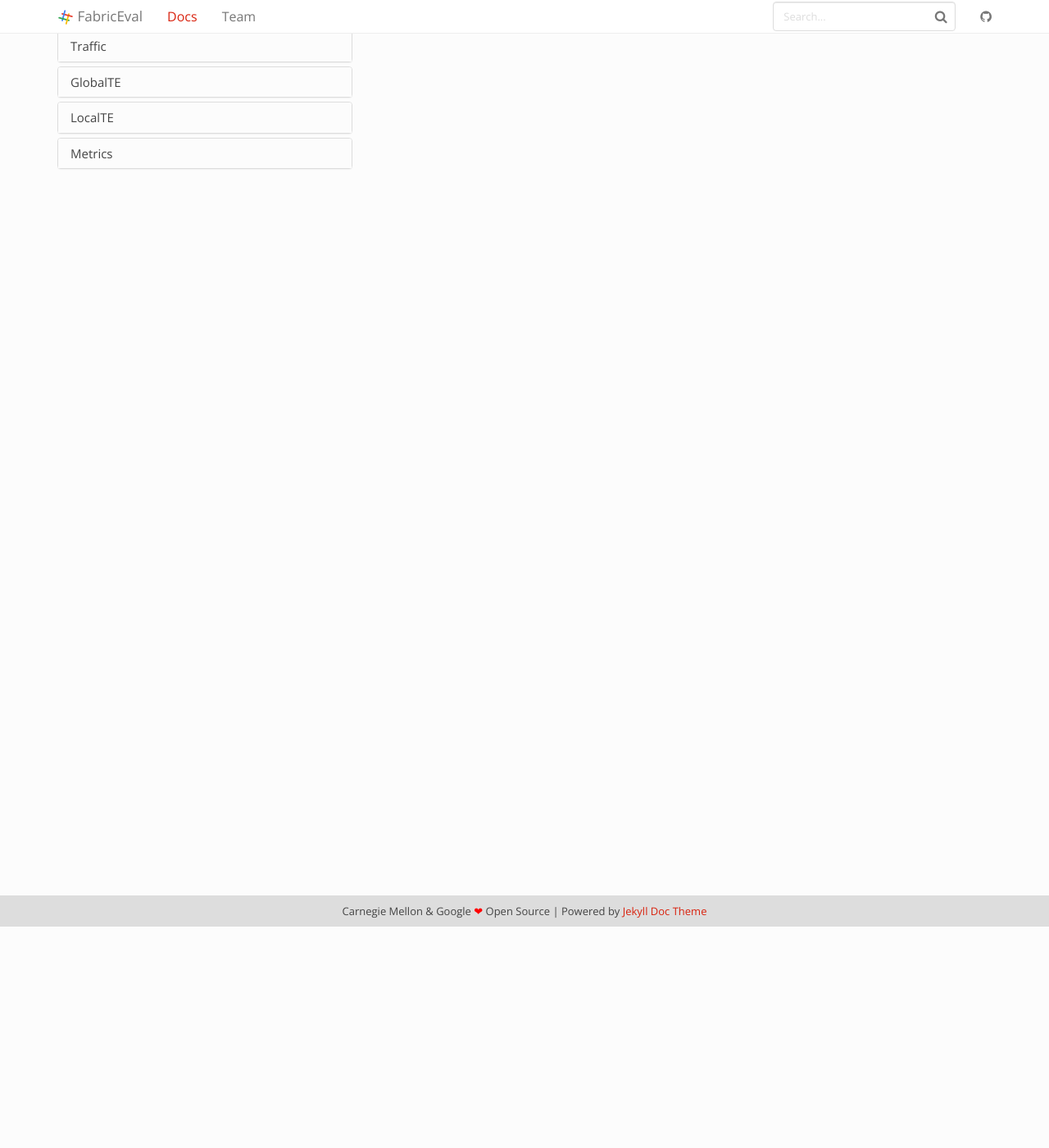
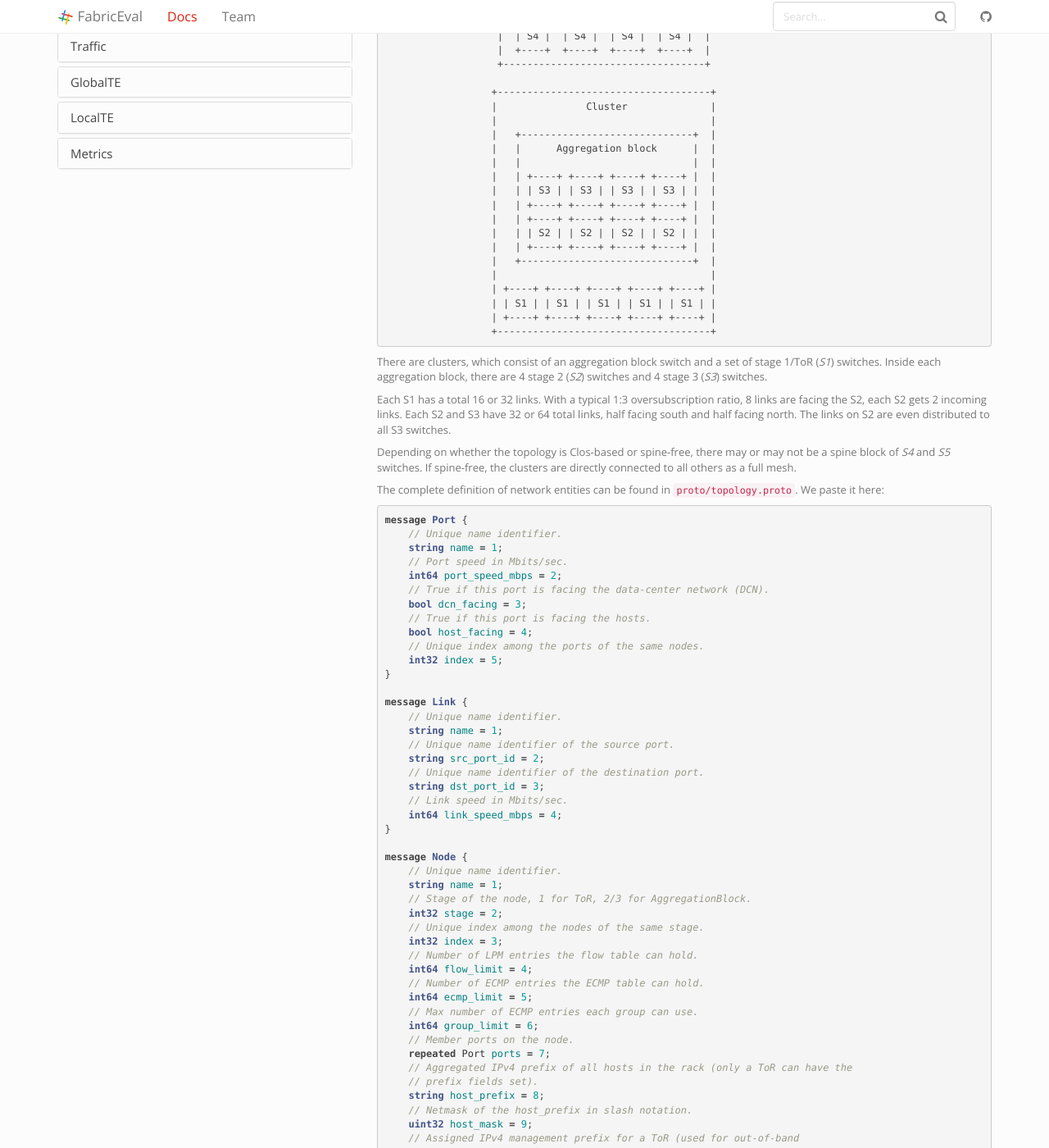
Before and after one commit to shuoshuc/FabricEval, a Jekyll site: the page built from docs/_docs/topology/model.md, in a window 1280 px wide and 1400 px high, scrolled down 270 px. Shown: the whole window at 82% size. Built offline with Jekyll 4.4.1, drawn with Linux system fonts in a browser that asks for light colours; some of the changed text lies outside the part shown.

Commit message:
Write model section

````diff
--- a/docs/_docs/topology/model.md
+++ b/docs/_docs/topology/model.md
@@ -5,3 +5,142 @@ permalink: /docs/model/
 
 The network is modeled as a [multi-aggregation-layer representation](https://research.google/pubs/pub48991/)
 using [Protobuf](https://github.com/protocolbuffers/protobuf).
+
+Here is a block diagram of the elements in a network topology:
+
+                       +----------------------------------+
+                       |               spine              |
+                       |                                  |
+                       |      +----+          +----+      |
+                       |      | S5 |          | S5 |      |
+                       |      +----+          +----+      |
+                       |  +----+  +----+  +----+  +----+  |
+                       |  | S4 |  | S4 |  | S4 |  | S4 |  |
+                       |  +----+  +----+  +----+  +----+  |
+                       +----------------------------------+
+
+                      +------------------------------------+
+                      |               Cluster              |
+                      |                                    |
+                      |   +-----------------------------+  |
+                      |   |      Aggregation block      |  |
+                      |   |                             |  |
+                      |   | +----+ +----+ +----+ +----+ |  |
+                      |   | | S3 | | S3 | | S3 | | S3 | |  |
+                      |   | +----+ +----+ +----+ +----+ |  |
+                      |   | +----+ +----+ +----+ +----+ |  |
+                      |   | | S2 | | S2 | | S2 | | S2 | |  |
+                      |   | +----+ +----+ +----+ +----+ |  |
+                      |   +-----------------------------+  |
+                      |                                    |
+                      | +----+ +----+ +----+ +----+ +----+ |
+                      | | S1 | | S1 | | S1 | | S1 | | S1 | |
+                      | +----+ +----+ +----+ +----+ +----+ |
+                      +------------------------------------+
+
+There are clusters, which consist of an aggregation block switch and a set of stage
+1/ToR (*S1*) switches. Inside each aggregation block, there are 4 stage 2 (*S2*) switches
+and 4 stage 3 (*S3*) switches.
+
+Each S1 has a total 16 or 32 links. With a typical 1:3 oversubscription ratio,
+8 links are facing the S2, each S2 gets 2 incoming links. Each S2 and S3 have 32
+or 64 total links, half facing south and half facing north. The links on S2 are
+even distributed to all S3 switches.
+
+Depending on whether the topology is Clos-based or spine-free, there may or may
+not be a spine block of *S4* and *S5* switches. If spine-free, the clusters are
+directly connected to all others as a full mesh.
+
+The complete definition of network entities can be found in `proto/topology.proto`.
+We paste it here:
+
+```protobuf
+message Port {
+    // Unique name identifier.
+    string name = 1;
+    // Port speed in Mbits/sec.
+    int64 port_speed_mbps = 2;
+    // True if this port is facing the data-center network (DCN).
+    bool dcn_facing = 3;
+    // True if this port is facing the hosts.
+    bool host_facing = 4;
+    // Unique index among the ports of the same nodes.
+    int32 index = 5;
+}
+
+message Link {
+    // Unique name identifier.
+    string name = 1;
+    // Unique name identifier of the source port.
+    string src_port_id = 2;
+    // Unique name identifier of the destination port.
+    string dst_port_id = 3;
+    // Link speed in Mbits/sec.
+    int64 link_speed_mbps = 4;
+}
+
+message Node {
+    // Unique name identifier.
+    string name = 1;
+    // Stage of the node, 1 for ToR, 2/3 for AggregationBlock.
+    int32 stage = 2;
+    // Unique index among the nodes of the same stage.
+    int32 index = 3;
+    // Number of LPM entries the flow table can hold.
+    int64 flow_limit = 4;
+    // Number of ECMP entries the ECMP table can hold.
+    int64 ecmp_limit = 5;
+    // Max number of ECMP entries each group can use.
+    int64 group_limit = 6;
+    // Member ports on the node.
+    repeated Port ports = 7;
+    // Aggregated IPv4 prefix of all hosts in the rack (only a ToR can have the
+    // prefix fields set).
+    string host_prefix = 8;
+    // Netmask of the host_prefix in slash notation.
+    uint32 host_mask = 9;
+    // Assigned IPv4 management prefix for a ToR (used for out-of-band
+    // management connection in an SDN network).
+    string mgmt_prefix = 10;
+    // Netmask of the mgmt_prefix in slash notation.
+    uint32 mgmt_mask = 11;
+}
+
+message AggregationBlock {
+    // Unique name identifier.
+    string name = 1;
+    // Member nodes in the aggregation block.
+    repeated Node nodes = 2;
+}
+
+message Path {
+    // Unique name identifier.
+    string name = 1;
+    // Unique name identifier of the source aggregation block.
+    string src_aggr_block = 2;
+    // Unique name identifier of the destination aggregation block.
+    string dst_aggr_block = 3;
+    // Path capacity in Mbits/sec, should match the sum of member link capacity.
+    int64 capacity_mbps = 4;
+}
+
+message Cluster {
+    // Unique name identifier.
+    string name = 1;
+    // Member aggregation blocks in the cluster.
+    repeated AggregationBlock aggr_blocks = 2;
+    // Member nodes directly belonging to the cluster (e.g., ToRs).
+    repeated Node nodes = 3;
+}
+
+message Network {
+    // Unique name identifier.
+    string name = 1;
+    // Member clusters in the network.
+    repeated Cluster clusters = 2;
+    // Member paths in the network.
+    repeated Path paths = 3;
+    // Member links in the network.
+    repeated Link links = 4;
+}
+```
````
